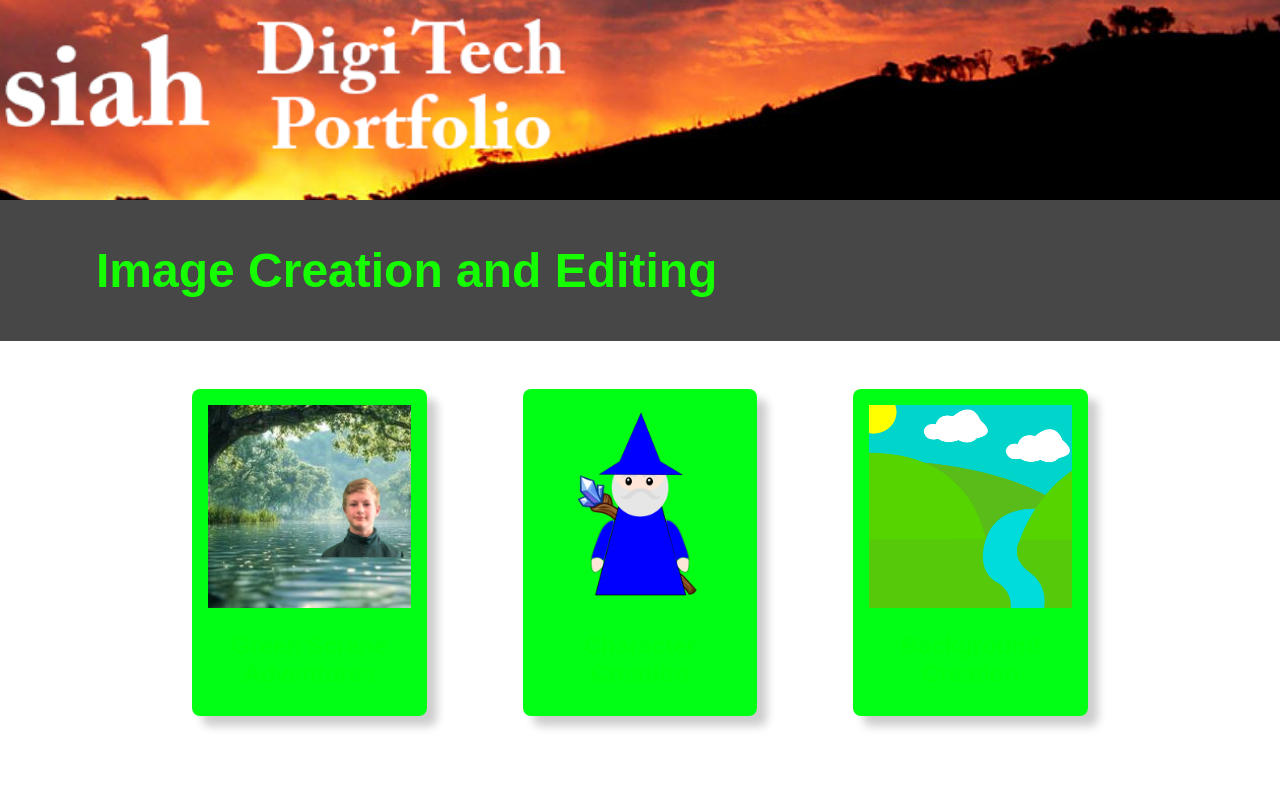
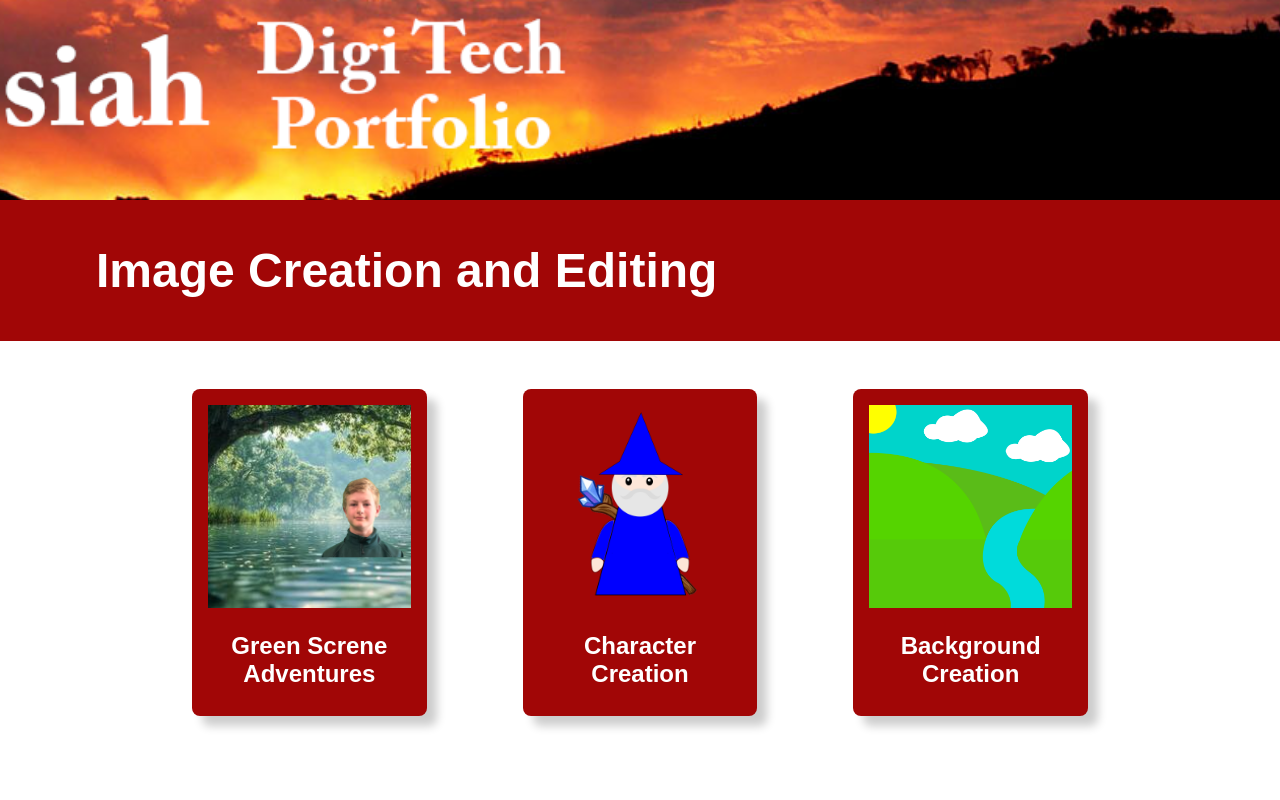
Before and after one commit to Joe-sire/MyYear10Website, a plain HTML site: page index.html in a window 1280 px wide. Shown: the top 800 px of the page. Drawn offline with Linux system fonts and the light colour scheme.

Commit message:
Colour Testing

```diff
--- a/style.css
+++ b/style.css
@@ -36,10 +36,10 @@ img {
 
 /* nice big font on a banner style background */
 .topic-title{
-    color: rgb(21, 255, 0);
+    color: white;
     font-size: 2em;
     padding: 0.1em 3em;
-    background-color: rgb(71, 71, 71);
+    background-color: rgb(161, 6, 6);
 }
 
 /* Three column grid with a nice big gap */
@@ -55,8 +55,8 @@ img {
 
 /* Styling for the individual topic cards rounded edges background color and a drop shadow */
 .topic-card{
-    background-color: rgb(0, 255, 21);
-    color: rgb(0, 255, 13);
+    background-color: rgb(161, 6, 6);
+    color: white;
     padding: 1em;
     border-radius: 0.5em;
     box-shadow: 10px 10px 10px rgba(0, 0, 0, 0.2);
@@ -73,7 +73,7 @@ img {
 
 /* Styling for a footer section to take a bit of spcae at the bottom of the page */
 .footer{
-    background-color: rgb(0, 255, 21);
+    background-color: rgb(161, 6, 6);
     color: white;
     text-align: right;
     padding: 3em 3em;
```
